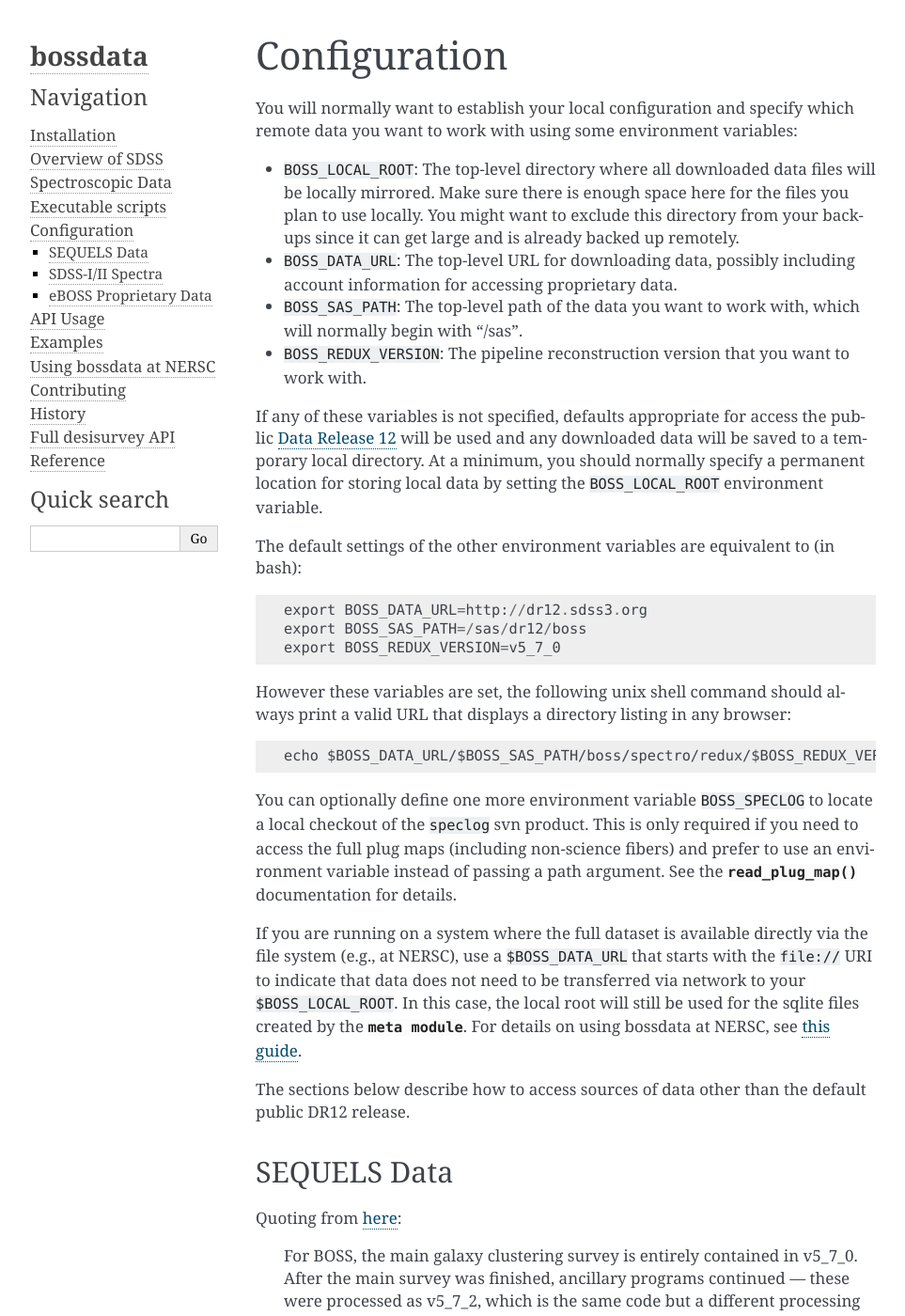
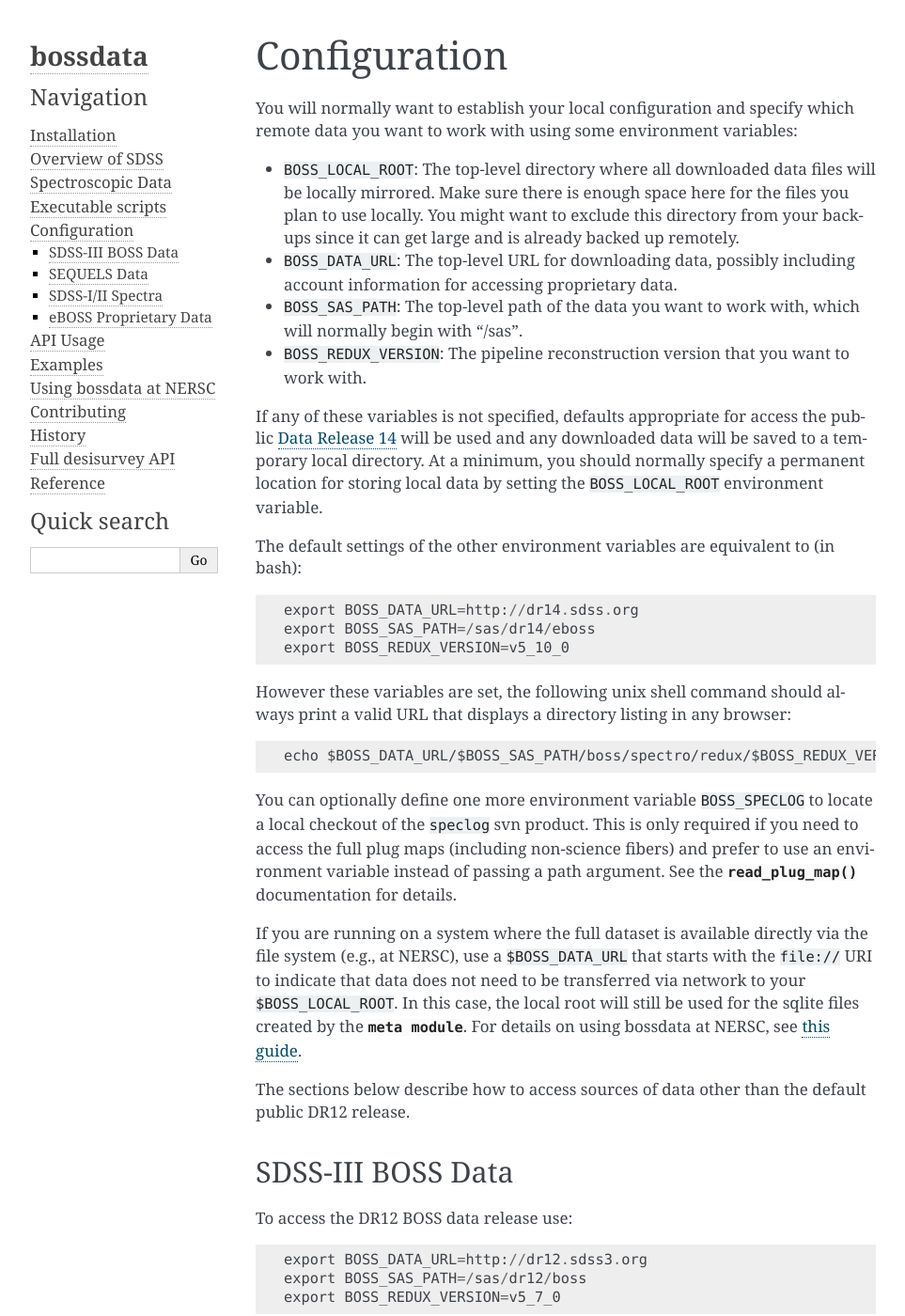
Before and after one commit to dkirkby/bossdata, a Sphinx documentation site: the page built from docs/envvar.rst, in a window 1280 px wide and 1400 px high. Shown: the whole window at 94% size, without its empty margins (148-1111 px from the left). Built offline with Sphinx 7.4.7, drawn with Linux system fonts in a browser that asks for light colours.

Commit message:
Change default release from DR12 to DR14

```diff
--- a/docs/envvar.rst
+++ b/docs/envvar.rst
@@ -8,13 +8,13 @@
 * ``BOSS_SAS_PATH``: The top-level path of the data you want to work with, which will normally begin with "/sas".
 * ``BOSS_REDUX_VERSION``: The pipeline reconstruction version that you want to work with.
 
-If any of these variables is not specified, defaults appropriate for access the public `Data Release 12 <http://dr12.sdss3.org>`_ will be used and any downloaded data will be saved to a temporary local directory. At a minimum, you should normally specify a permanent location for storing local data by setting the ``BOSS_LOCAL_ROOT`` environment variable.
+If any of these variables is not specified, defaults appropriate for access the public `Data Release 14 <http://dr14.sdss.org>`_ will be used and any downloaded data will be saved to a temporary local directory. At a minimum, you should normally specify a permanent location for storing local data by setting the ``BOSS_LOCAL_ROOT`` environment variable.
 
 The default settings of the other environment variables are equivalent to (in bash)::
 
-    export BOSS_DATA_URL=http://dr12.sdss3.org
-    export BOSS_SAS_PATH=/sas/dr12/boss
-    export BOSS_REDUX_VERSION=v5_7_0
+    export BOSS_DATA_URL=http://dr14.sdss.org
+    export BOSS_SAS_PATH=/sas/dr14/eboss
+    export BOSS_REDUX_VERSION=v5_10_0
 
 However these variables are set, the following unix shell command should always print a valid URL that displays a directory listing in any browser::
 
@@ -30,6 +30,15 @@
 the local root will still be used for the sqlite files created by the :mod:`meta module <bossdata.meta>`. For details on using bossdata at NERSC, see :doc:`this guide </nersc>`.
 
 The sections below describe how to access sources of data other than the default public DR12 release.
+
+SDSS-III BOSS Data
+------------------
+
+To access the DR12 BOSS data release use::
+
+    export BOSS_DATA_URL=http://dr12.sdss3.org
+    export BOSS_SAS_PATH=/sas/dr12/boss
+    export BOSS_REDUX_VERSION=v5_7_0
 
 SEQUELS Data
 ------------
```
Also changed, not shown: 2 other files.
